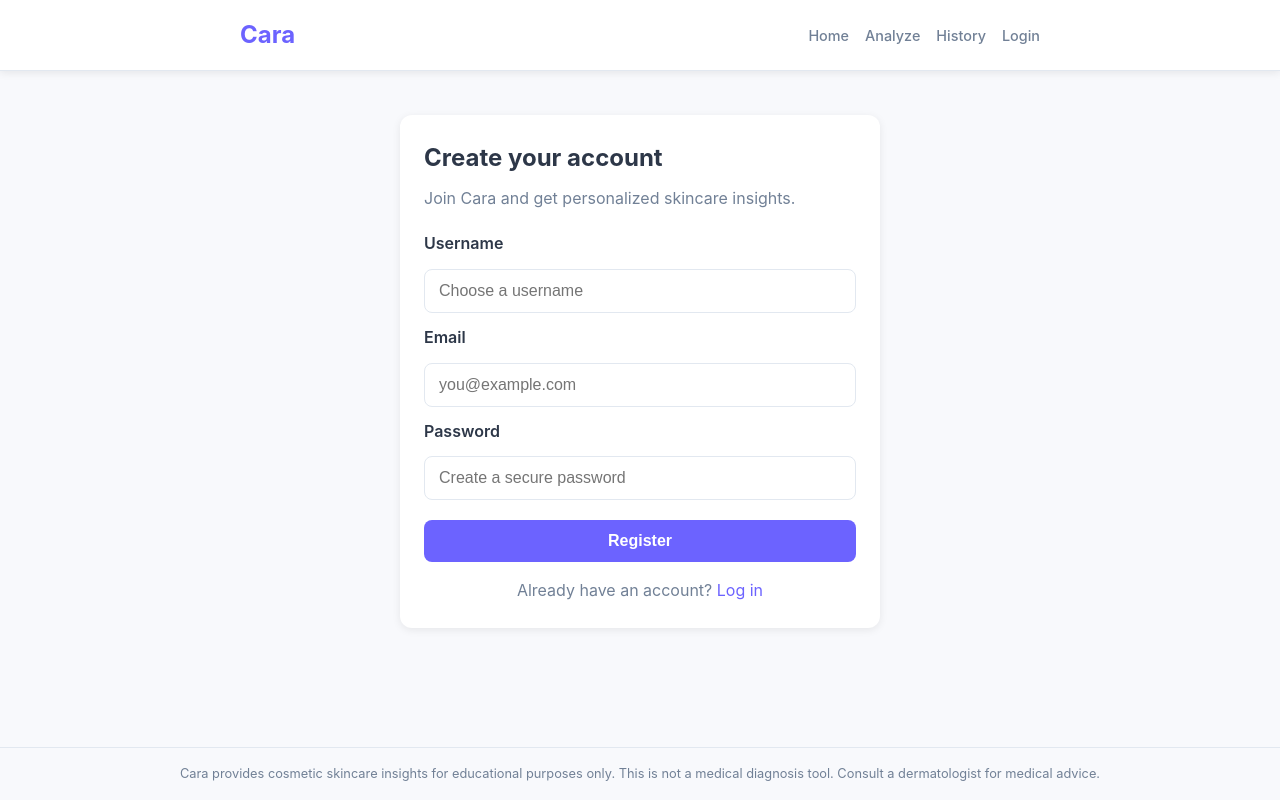
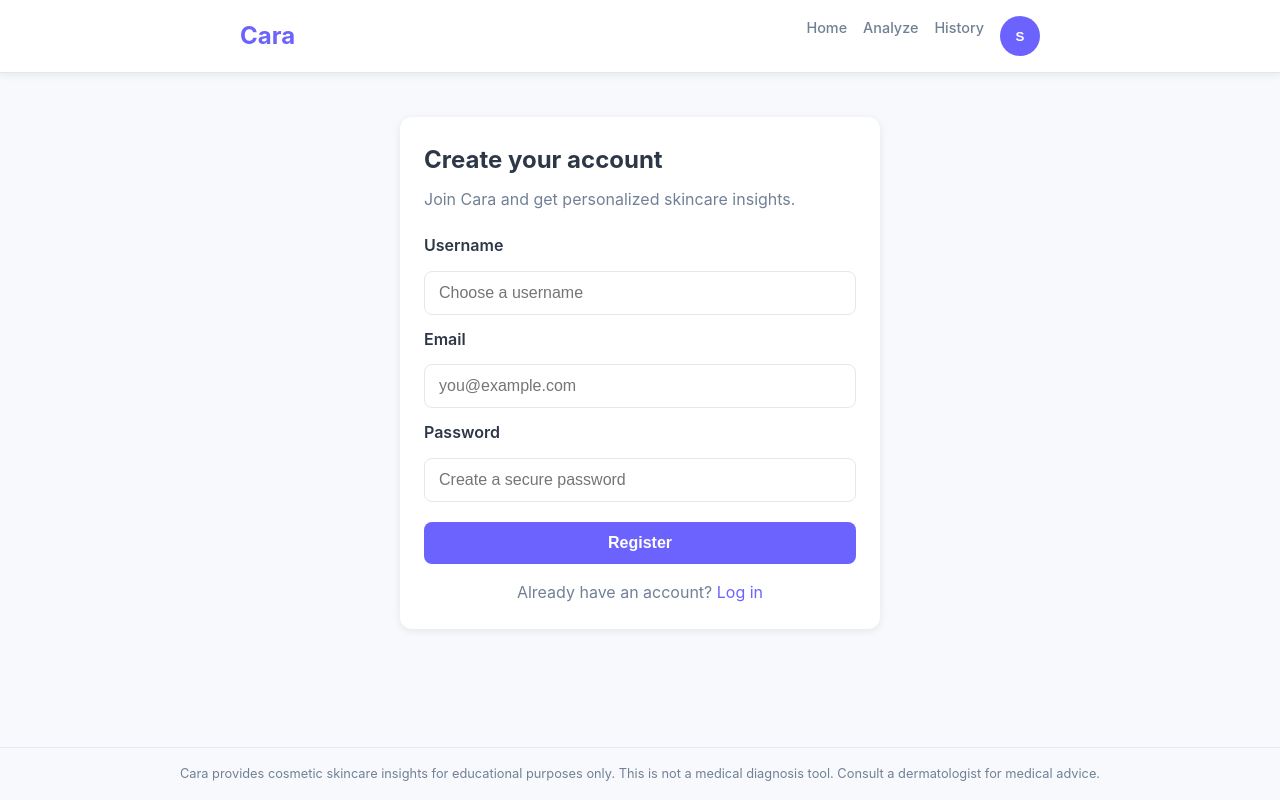
Before and after one commit to Metelit5a/Cara, a React (Create React App) app in the folder frontend/: page /register in a window 1280 px wide. Built offline with nearby package versions, Linux system fonts and the light colour scheme; sample sign-in values are in the browser's storage.

Commit message:
feat: complete integration of Auth, Progress tracking, and user-specific history

```diff
--- a/frontend/src/App.js
+++ b/frontend/src/App.js
@@ -1,4 +1,4 @@
-import React from 'react';
+import React, { useEffect, useMemo, useState } from 'react';
 import { BrowserRouter as Router, Routes, Route, NavLink } from 'react-router-dom';
 import HomePage from './pages/HomePage';
 import AnalyzePage from './pages/AnalyzePage';
@@ -6,8 +6,45 @@ import ResultsPage from './pages/ResultsPage';
 import HistoryPage from './pages/HistoryPage';
 import Login from './pages/Login';
 import Register from './pages/Register';
+import UserMenu from './components/UserMenu';
+import { clearAuthToken, clearUsername, getCurrentUsername, getStoredToken, saveAuthToken, saveUsername } from './auth';
 
 function App() {
+  const [currentUser, setCurrentUser] = useState(() => getCurrentUsername());
+  const [isLoggedIn, setIsLoggedIn] = useState(() => Boolean(getStoredToken()));
+
+  useEffect(() => {
+    const syncAuthState = () => {
+      setCurrentUser(getCurrentUsername());
+      setIsLoggedIn(Boolean(getStoredToken()));
+    };
+
+    window.addEventListener('storage', syncAuthState);
+    return () => window.removeEventListener('storage', syncAuthState);
+  }, []);
+
+  const authValue = useMemo(
+    () => ({
+      currentUser,
+      isLoggedIn,
+      setCurrentUser,
+      setIsLoggedIn,
+      login: (token, username) => {
+        saveAuthToken(token);
+        saveUsername(username);
+        setCurrentUser(username);
+        setIsLoggedIn(true);
+      },
+      logout: () => {
+        clearAuthToken();
+        clearUsername();
+        setCurrentUser('');
+        setIsLoggedIn(false);
+      },
+    }),
+    [currentUser, isLoggedIn],
+  );
+
   return (
     <Router>
       <div className="app-container">
@@ -18,7 +55,10 @@ function App() {
               <NavLink to="/" className={({ isActive }) => isActive ? 'active' : ''}>Home</NavLink>
               <NavLink to="/analyze" className={({ isActive }) => isActive ? 'active' : ''}>Analyze</NavLink>
               <NavLink to="/history" className={({ isActive }) => isActive ? 'active' : ''}>History</NavLink>
-              <NavLink to="/login" className={({ isActive }) => isActive ? 'active' : ''}>Login</NavLink>
+              {!isLoggedIn && (
+                <NavLink to="/login" className={({ isActive }) => isActive ? 'active' : ''}>Login</NavLink>
+              )}
+              <UserMenu authValue={authValue} />
             </nav>
           </div>
         </header>
@@ -29,8 +69,8 @@ function App() {
             <Route path="/analyze" element={<AnalyzePage />} />
             <Route path="/results/:reportId" element={<ResultsPage />} />
             <Route path="/history" element={<HistoryPage />} />
-            <Route path="/login" element={<Login />} />
-            <Route path="/register" element={<Register />} />
+            <Route path="/login" element={<Login authValue={authValue} />} />
+            <Route path="/register" element={<Register authValue={authValue} />} />
           </Routes>
         </main>
 
--- a/frontend/src/api.js
+++ b/frontend/src/api.js
@@ -4,9 +4,11 @@ export async function analyzeImage(file) {
   const formData = new FormData();
   formData.append('file', file);
 
+  const token = localStorage.getItem('access_token');
   const response = await fetch(`${API_BASE}/analyze`, {
     method: 'POST',
     body: formData,
+    headers: token ? { Authorization: `Bearer ${token}` } : {},
   });
 
   if (!response.ok) {
@@ -18,7 +20,10 @@ export async function analyzeImage(file) {
 }
 
 export async function getReport(reportId) {
-  const response = await fetch(`${API_BASE}/report/${reportId}`);
+  const token = localStorage.getItem('access_token');
+  const response = await fetch(`${API_BASE}/report/${reportId}`, {
+    headers: token ? { Authorization: `Bearer ${token}` } : {},
+  });
   if (!response.ok) {
     throw new Error('Report not found');
   }
@@ -26,7 +31,10 @@ export async function getReport(reportId) {
 }
 
 export async function listReports(limit = 50) {
-  const response = await fetch(`${API_BASE}/reports?limit=${limit}`);
+  const token = localStorage.getItem('access_token');
+  const response = await fetch(`${API_BASE}/reports?limit=${limit}`, {
+    headers: token ? { Authorization: `Bearer ${token}` } : {},
+  });
   if (!response.ok) {
     throw new Error('Failed to fetch reports');
   }
--- /dev/null
+++ b/frontend/src/auth.js
@@ -0,0 +1,29 @@
+export function getStoredToken() {
+  return localStorage.getItem('access_token');
+}
+
+export function isAuthenticated() {
+  return Boolean(getStoredToken());
+}
+
+export function saveAuthToken(token) {
+  localStorage.setItem('access_token', token);
+}
+
+export function clearAuthToken() {
+  localStorage.removeItem('access_token');
+}
+
+export function getCurrentUsername() {
+  return localStorage.getItem('username') || '';
+}
+
+export function saveUsername(username) {
+  if (username) {
+    localStorage.setItem('username', username);
+  }
+}
+
+export function clearUsername() {
+  localStorage.removeItem('username');
+}
--- /dev/null
+++ b/frontend/src/components/UserMenu.js
@@ -0,0 +1,37 @@
+import React, { useState } from 'react';
+import { useNavigate } from 'react-router-dom';
+
+function UserMenu({ authValue }) {
+  const navigate = useNavigate();
+  const [open, setOpen] = useState(false);
+  const { isLoggedIn, currentUser, logout } = authValue;
+
+  if (!isLoggedIn) {
+    return null;
+  }
+
+  const initial = currentUser ? currentUser.charAt(0).toUpperCase() : 'U';
+
+  const handleLogout = () => {
+    logout();
+    setOpen(false);
+    navigate('/login');
+  };
+
+  return (
+    <div className="user-menu">
+      <button className="user-menu-button" onClick={() => setOpen((prev) => !prev)} type="button">
+        {initial}
+      </button>
+      {open && (
+        <div className="user-menu-dropdown">
+          <button type="button" onClick={handleLogout}>
+            Logout
+          </button>
+        </div>
+      )}
+    </div>
+  );
+}
+
+export default UserMenu;
--- a/frontend/src/index.css
+++ b/frontend/src/index.css
@@ -392,6 +392,48 @@ a {
   color: var(--text-light);
 }
 
+/* ── User Menu ── */
+.user-menu {
+  position: relative;
+}
+
+.user-menu-button {
+  width: 40px;
+  height: 40px;
+  border-radius: 50%;
+  border: none;
+  background: var(--primary);
+  color: white;
+  font-weight: 700;
+  cursor: pointer;
+}
+
+.user-menu-dropdown {
+  position: absolute;
+  right: 0;
+  top: calc(100% + 8px);
+  background: var(--card-bg);
+  border: 1px solid var(--border);
+  border-radius: 8px;
+  box-shadow: var(--shadow);
+  min-width: 120px;
+  z-index: 200;
+}
+
+.user-menu-dropdown button {
+  width: 100%;
+  border: none;
+  background: transparent;
+  padding: 10px 12px;
+  text-align: left;
+  cursor: pointer;
+  color: var(--text);
+}
+
+.user-menu-dropdown button:hover {
+  background: var(--bg);
+}
+
 /* ── Status Messages ── */
 .status-message {
   padding: 16px;
--- a/frontend/src/pages/HistoryPage.js
+++ b/frontend/src/pages/HistoryPage.js
@@ -39,11 +39,17 @@ function HistoryPage() {
   const navigate = useNavigate();
 
   useEffect(() => {
+    const token = localStorage.getItem('access_token');
+    if (!token) {
+      navigate('/login');
+      return;
+    }
+
     listReports()
       .then(setReports)
       .catch(() => setReports([]))
       .finally(() => setLoading(false));
-  }, []);
+  }, [navigate]);
 
   if (loading) {
     return (
--- a/frontend/src/pages/Login.jsx
+++ b/frontend/src/pages/Login.jsx
@@ -1,7 +1,7 @@
 import React, { useState } from 'react';
 import { useNavigate, Link } from 'react-router-dom';
 
-function Login() {
+function Login({ authValue }) {
   const navigate = useNavigate();
   const [formData, setFormData] = useState({ email: '', password: '' });
   const [error, setError] = useState('');
@@ -30,7 +30,7 @@ function Login() {
         throw new Error(data.detail || 'Login failed');
       }
 
-      localStorage.setItem('access_token', data.access_token);
+      authValue.login(data.access_token, formData.email.split('@')[0]);
       navigate('/');
     } catch (err) {
       setError(err.message || 'Unexpected error');
--- a/frontend/src/pages/Register.jsx
+++ b/frontend/src/pages/Register.jsx
@@ -1,7 +1,7 @@
 import React, { useState } from 'react';
 import { useNavigate, Link } from 'react-router-dom';
 
-function Register() {
+function Register({ authValue }) {
   const navigate = useNavigate();
   const [formData, setFormData] = useState({ username: '', email: '', password: '' });
   const [error, setError] = useState('');
@@ -30,7 +30,18 @@ function Register() {
         throw new Error(data.detail || 'Registration failed');
       }
 
-      localStorage.setItem('access_token', data.access_token || '');
+      const loginResponse = await fetch('http://localhost:8000/api/v1/auth/login', {
+        method: 'POST',
+        headers: { 'Content-Type': 'application/json' },
+        body: JSON.stringify({ email: formData.email, password: formData.password }),
+      });
+
+      const loginData = await loginResponse.json();
+      if (!loginResponse.ok) {
+        throw new Error(loginData.detail || 'Login failed');
+      }
+
+      authValue.login(loginData.access_token, formData.username);
       navigate('/');
     } catch (err) {
       setError(err.message || 'Unexpected error');
```
